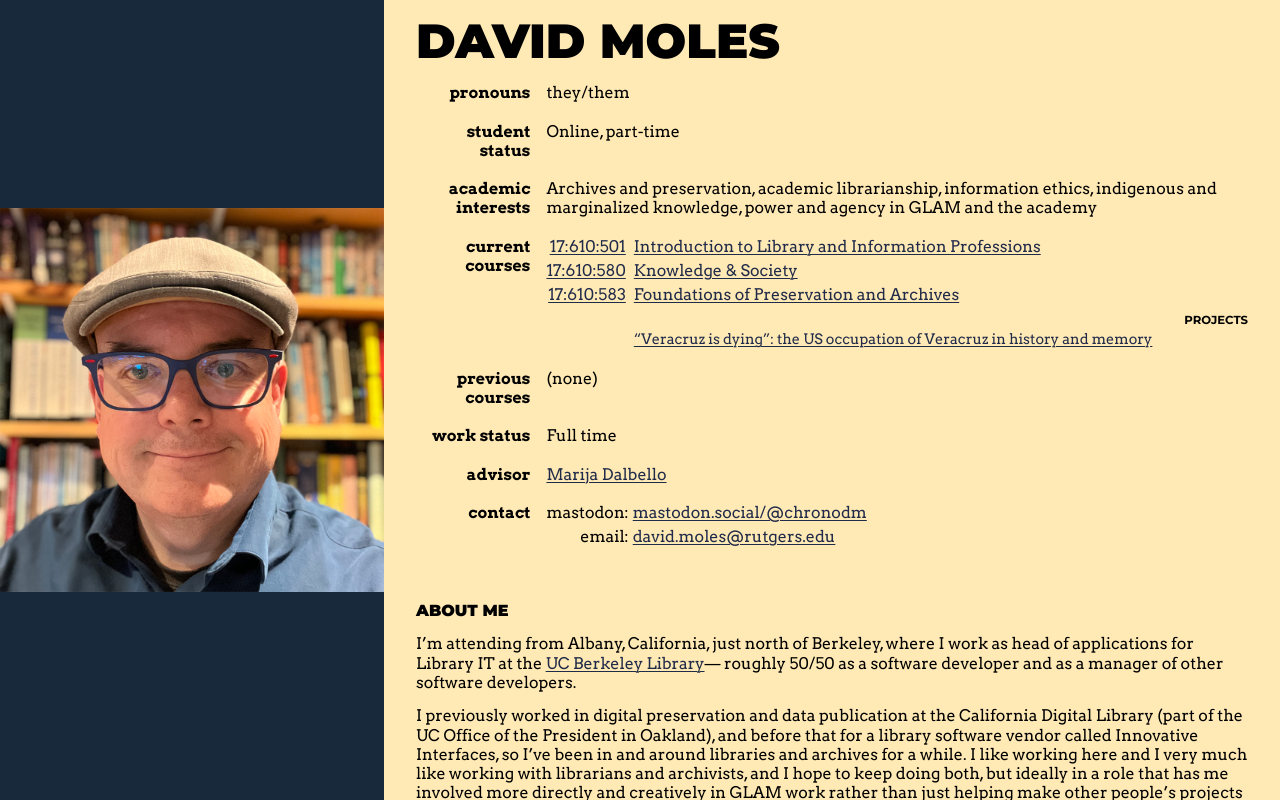
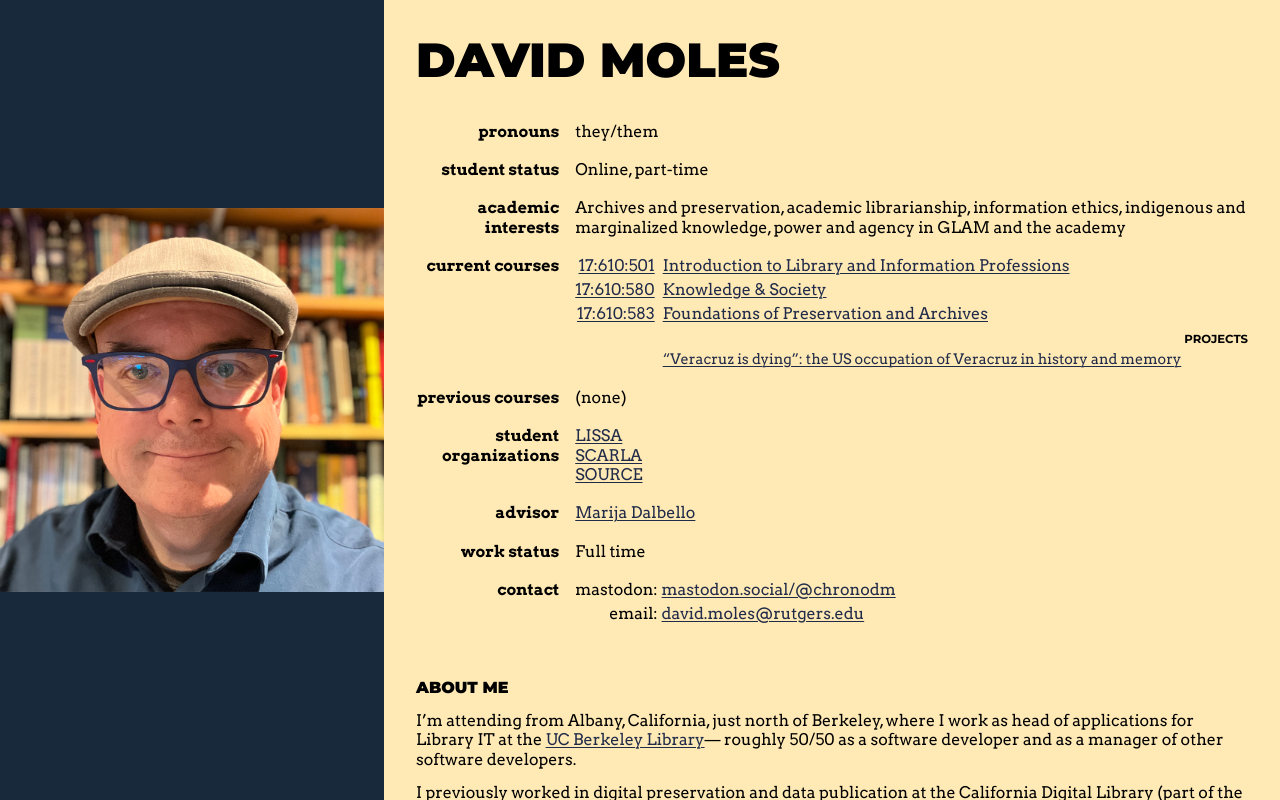
Before and after one commit to dmoles/dmoles.info, a Vue app: page / in a window 1280 px wide. Shown: the top 800 px of the page. Built offline with nearby package versions, Linux system fonts and the light colour scheme; a web font is replaced by a local one.

Commit message:
Add orgs to profile; fix line spacing

```diff
--- a/src/components/profile/Courses.vue
+++ b/src/components/profile/Courses.vue
@@ -7,7 +7,6 @@ const props = defineProps<{
 }>()
 
 const hasCourses = computed(() => Array.isArray(props.courses) && props.courses.length > 0)
-
 </script>
 
 <template>
--- /dev/null
+++ b/src/components/profile/Organizations.vue
@@ -0,0 +1,20 @@
+<script setup lang="ts">
+import { Organization} from "./types/Organization";
+import {computed} from "vue";
+
+const props = defineProps<{
+  organizations: Array<Organization>
+}>()
+
+const hasOrganizations = computed(() => Array.isArray(props.organizations) && props.organizations.length > 0)
+</script>
+
+<template>
+  <ul class="organizations">
+    <template v-if="hasOrganizations" v-for="org in organizations">
+      <li>
+        <a :href="org.link" :title="org.name">{{ org.abbr }}</a>
+      </li>
+    </template>
+  </ul>
+</template>
--- a/src/components/profile/Profile.vue
+++ b/src/components/profile/Profile.vue
@@ -6,6 +6,12 @@ import {useCoursesStore} from "./stores/courses";
 import Courses from './Courses.vue'
 
 const { current: currentCourses, past: pastCourses } = storeToRefs(useCoursesStore())
+
+import {useOrganizationsStore} from "./stores/organizations";
+import Organizations from './Organizations.vue'
+
+const { organizations } = storeToRefs(useOrganizationsStore())
+
 </script>
 
 <!-- TODO: Turn this *all* into data, cf. "current courses" -->
@@ -47,16 +53,16 @@ const { current: currentCourses, past: pastCourses } = storeToRefs(useCoursesSto
             <td><Courses :courses="pastCourses"/></td>
           </tr>
           <tr>
-            <th scope="row">Work status</th>
-            <td>
-              Full time
-            </td>
+            <th scope="row">Student organizations</th>
+            <td><Organizations :organizations="organizations"/></td>
           </tr>
           <tr>
             <th scope="row">Advisor</th>
-            <td>
-              <a href="https://comminfo.rutgers.edu/dalbello-marija">Marija Dalbello</a>
-            </td>
+            <td><a href="https://comminfo.rutgers.edu/dalbello-marija">Marija Dalbello</a></td>
+          </tr>
+          <tr>
+            <th scope="row">Work status</th>
+            <td>Full time</td>
           </tr>
           <tr>
             <th scope="row">Contact</th>
@@ -256,7 +262,7 @@ div.profile {
     h1 {
       font-weight: 900;
       font-size: 3rem;
-      line-height: 1.2rem;
+      line-height: 1.2em;
       text-transform: uppercase;
       font-family: Montserrat, 'sans-serif';
     }
@@ -265,14 +271,14 @@ div.profile {
       font-weight: 900;
       text-transform: uppercase;
       font-size: 1rem;
-      line-height: 1.2rem;
+      line-height: 1.2em;
       font-family: Montserrat, 'sans-serif';
       margin-bottom: 0.9rem;
     }
 
     p {
       font-size: 1rem;
-      line-height: 1.2rem;
+      line-height: 1.2em;
       font-family: Arvo, 'serif';
       margin-bottom: 0.9rem;
     }
@@ -304,7 +310,7 @@ div.profile {
         td, th {
           font-size: 1rem;
           padding-bottom: 1.2rem;
-          line-height: 1.2rem;
+          line-height: 1.2em;
         }
       }
     }
--- /dev/null
+++ b/src/components/profile/stores/organizations.ts
@@ -0,0 +1,27 @@
+import {defineStore} from "pinia";
+import {ref} from "vue";
+import { Organization } from "../types/Organization";
+
+export const useOrganizationsStore = defineStore('organizations', () => {
+    const organizations = ref<Array<Organization>>(
+        [
+            {
+                abbr: 'LISSA',
+                name: 'Library and Information Science Student Association',
+                link: 'https://lissa.rutgers.edu/'
+            },
+            {
+                abbr: 'SCARLA',
+                name: 'The Student College, Academic, and Research Libraries Association',
+                link: 'https://scarla.rutgers.edu/'
+            },
+            {
+                abbr: 'SOURCE',
+                name: 'https://sites.comminfo.rutgers.edu/source/',
+                link: 'https://sites.comminfo.rutgers.edu/source/'
+            }
+        ]
+    )
+
+    return { organizations }
+})
--- /dev/null
+++ b/src/components/profile/types/Organization.ts
@@ -0,0 +1,7 @@
+type Organization = {
+    abbr: string,
+    name: string,
+    link: string
+}
+
+export type { Organization }
```
